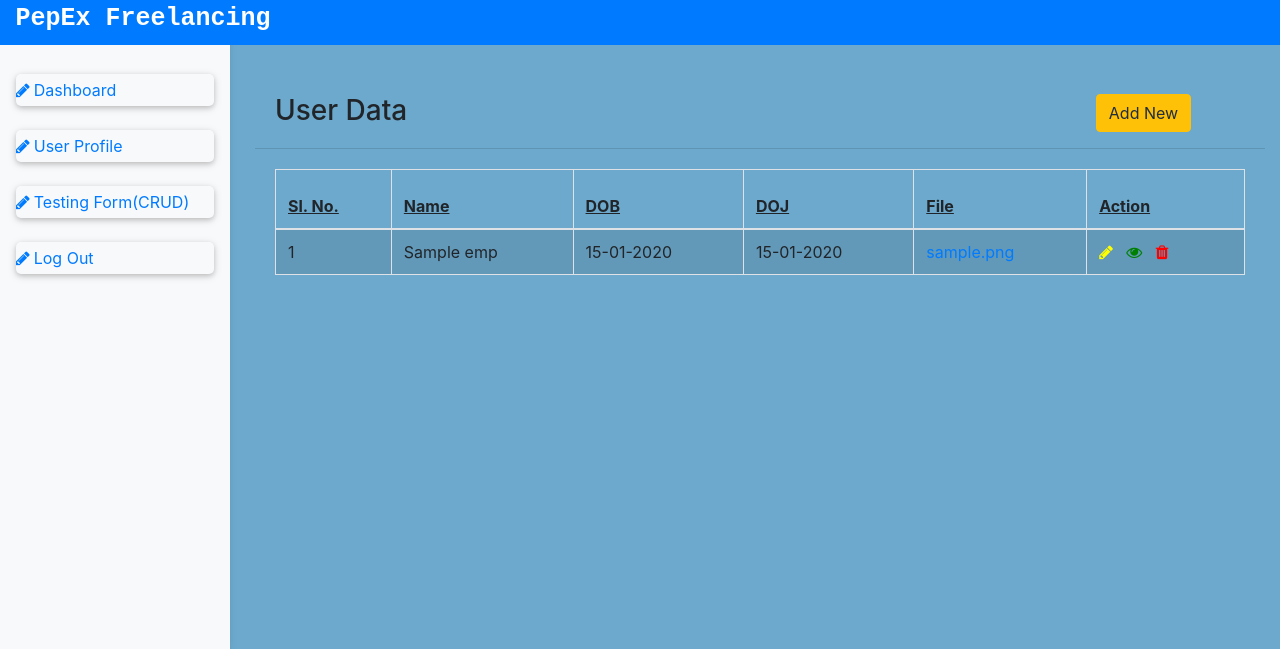
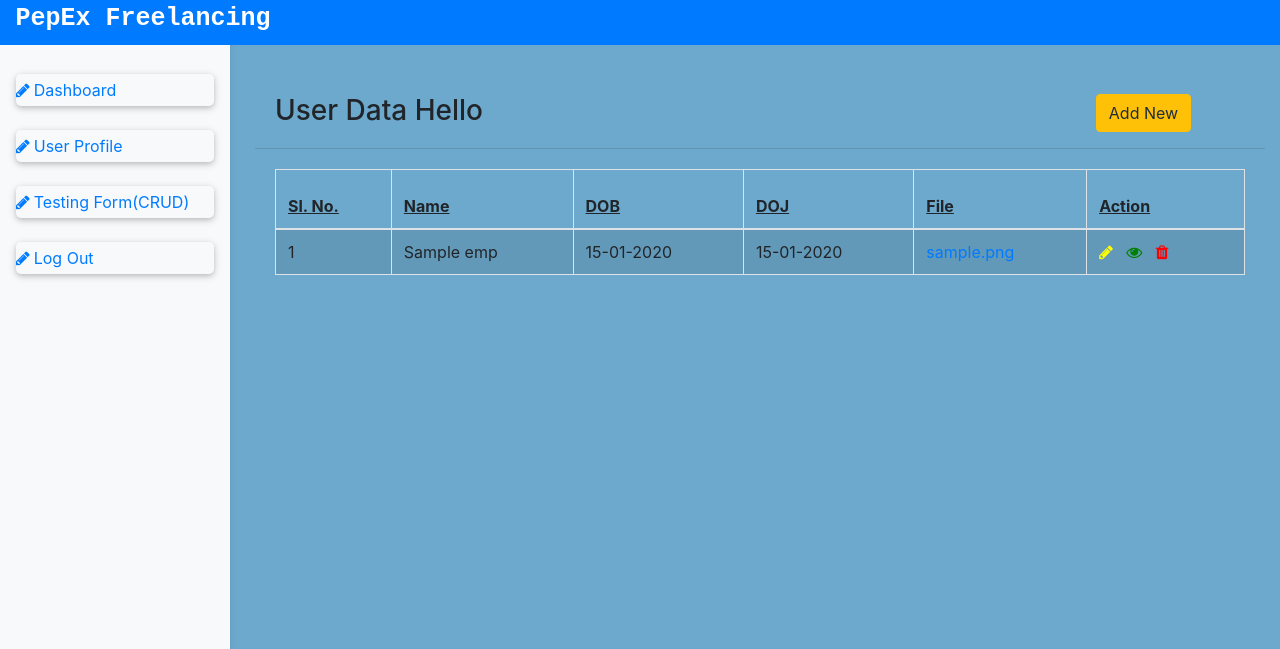
Before and after one commit to Ayush051292/newproject, a Django app: page /user_index/ in a window 1280 px wide. Shown: the top 649 px of the page. Run offline with Django 4.2, Linux system fonts and the light colour scheme; tables that the repository leaves empty hold one stand-in row (values such as "Sample post"); some libraries are stand-ins or nearby versions.

Commit message:
secondcommit

```diff
--- a/templates/home/user_index.html
+++ b/templates/home/user_index.html
@@ -10,7 +10,7 @@
   <div class="card-header">
     <div class="row">
       <div class="col-10">
-        <h3>User Data</h3>
+        <h3>User Data Hello</h3>
       </div>
       <div class="col-2">
         <a class="btn btn-warning" href="/user_add/">Add New</a>
```
